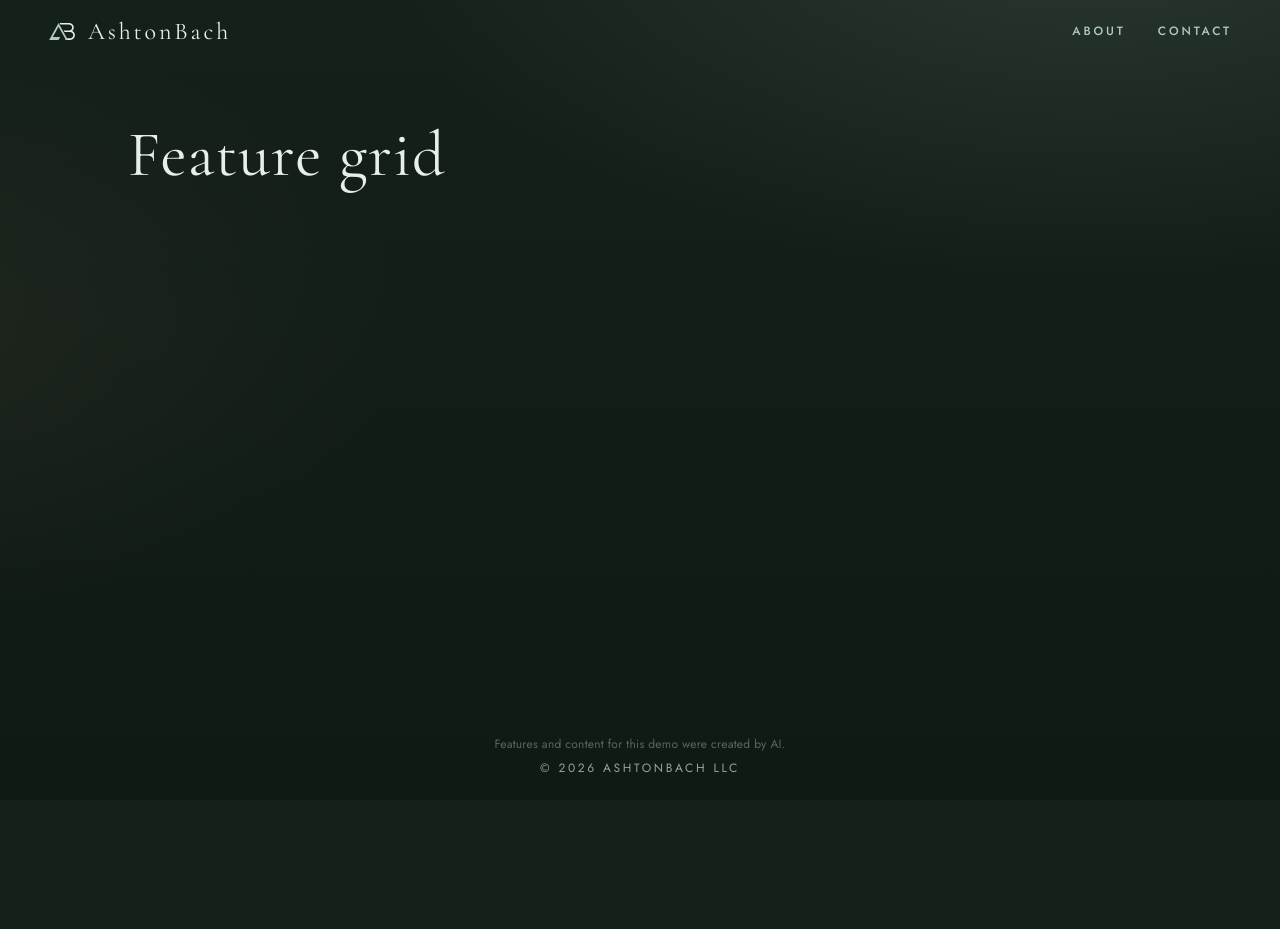
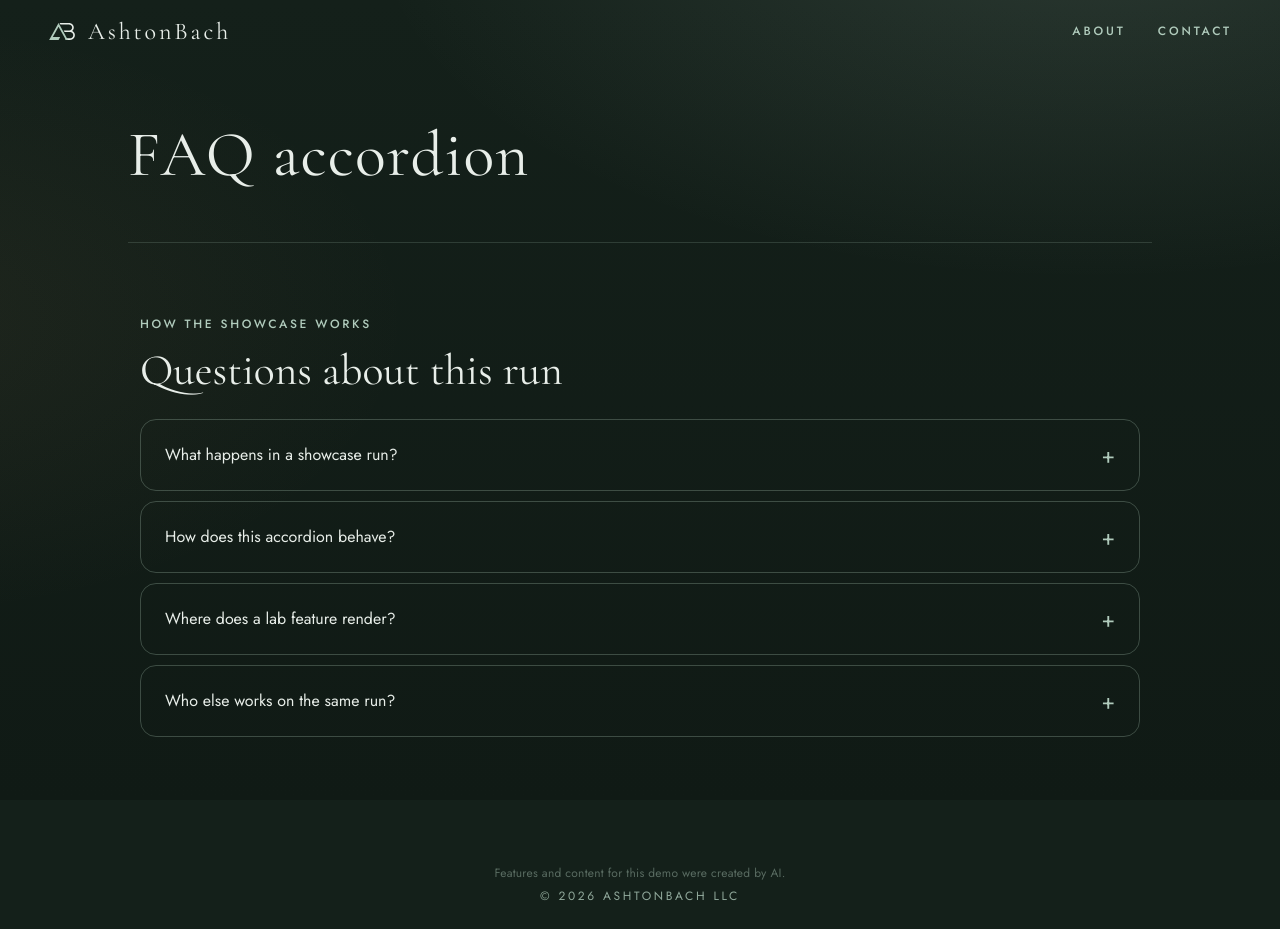
Before and after one commit to ashtonbach/agent-showcase, a Next.js app: page / in a window 1280 px wide. Before the commit the page ends 800 px from the top, so only its background shows below. Built offline with nearby package versions, Linux system fonts and the light colour scheme.

Commit message:
Feature: FAQ accordion (Author: Jonah Reyes)
Co-authored-by: Agent 0067 <ashtonbach-bot@users.noreply.github.com>

```diff
--- a/app/lab/current.json
+++ b/app/lab/current.json
@@ -1 +1 @@
-{"slug":"feature-grid"}
+{"slug":"faq-accordion"}
--- /dev/null
+++ b/app/lab/faq-accordion/index.tsx
@@ -0,0 +1,63 @@
+"use client";
+import { useState } from "react";
+
+const FAQS = [
+  {
+    id: "faq-panel-run",
+    q: "What happens in a showcase run?",
+    a: "A coder implements a small lab feature from a written spec. A reviewer and QA then check the rendered page against that spec.",
+  },
+  {
+    id: "faq-panel-toggle",
+    q: "How does this accordion behave?",
+    a: "Only one answer stays open. Opening a question closes any other; clicking the open question closes it. Enter and Space toggle the focused button.",
+  },
+  {
+    id: "faq-panel-slot",
+    q: "Where does a lab feature render?",
+    a: "Each feature is a client component in the lab slot. current.json sets the page title slug, and the page mounts that component.",
+  },
+  {
+    id: "faq-panel-crew",
+    q: "Who else works on the same run?",
+    a: "A designer may add artwork in parallel. The reviewer checks the spec, and QA signs off on what actually rendered.",
+  },
+];
+const css = `
+.lab-faq{width:min(720px,100%);margin:8px auto 56px;box-sizing:border-box;padding:0 12px;color:var(--mist,#F2EFE6);overflow-wrap:anywhere}
+.lab-faq .label{font-family:var(--sans);font-weight:500;letter-spacing:.16em;text-transform:uppercase;font-size:12px;color:var(--sage);margin:0 0 8px}
+.lab-faq h2{font-family:var(--serif);font-weight:400;font-size:30px;line-height:1.2;margin:0 0 20px;color:var(--mist,#F2EFE6)}
+.lab-faq .lab-item{border:1px solid rgba(176,203,188,.28);border-radius:16px;padding:24px;margin:0 0 10px;box-sizing:border-box}
+.lab-faq button{all:unset;box-sizing:border-box;display:flex;width:100%;justify-content:space-between;align-items:center;gap:16px;cursor:pointer;font-family:var(--sans);font-size:16px;line-height:1.35;color:var(--mist,#E8EEE9);text-align:left}
+.lab-faq button:focus-visible{outline:2px solid var(--sage);outline-offset:3px}
+.lab-faq .lab-mark{flex-shrink:0;font-size:22px;color:var(--sage);line-height:1}
+.lab-faq .lab-panel{margin:12px 0 0;font-family:var(--sans);line-height:1.5;color:var(--mist,#E8EEE9)}
+@media (prefers-reduced-motion:reduce){.lab-faq *{transition:none!important}}
+`;
+export default function FaqAccordion() {
+  const [openId, setOpenId] = useState<string | null>(null);
+  function toggle(id: string) {
+    setOpenId((cur) => (cur === id ? null : id));
+  }
+  return (
+    <section data-lab="faq-accordion" aria-labelledby="lab-faq-title" className="lab-faq">
+      <style>{css}</style>
+      <p className="label">How the showcase works</p>
+      <h2 id="lab-faq-title">Questions about this run</h2>
+      {FAQS.map((item) => {
+        const isOpen = openId === item.id;
+        return (
+          <div key={item.id} className="lab-item">
+            <button type="button" aria-expanded={isOpen} aria-controls={item.id} onClick={() => toggle(item.id)}>
+              {item.q}
+              <span className="lab-mark" aria-hidden="true">{isOpen ? "−" : "+"}</span>
+            </button>
+            <div id={item.id} role="region" hidden={!isOpen} className="lab-panel">
+              {item.a}
+            </div>
+          </div>
+        );
+      })}
+    </section>
+  );
+}
--- a/app/page.tsx
+++ b/app/page.tsx
@@ -1,10 +1,11 @@
+import Lab from "./lab/faq-accordion";
 import { readDemoName } from "./demo-name";
 const demoName = readDemoName();
 export default function Page() {
   return (
     <div className="page-stack">
       <h1 className="demo-title">{demoName}</h1>
-      {/* lab:slot */}
+      <Lab /> {/* lab:slot */}
     </div>
   );
 }
```
